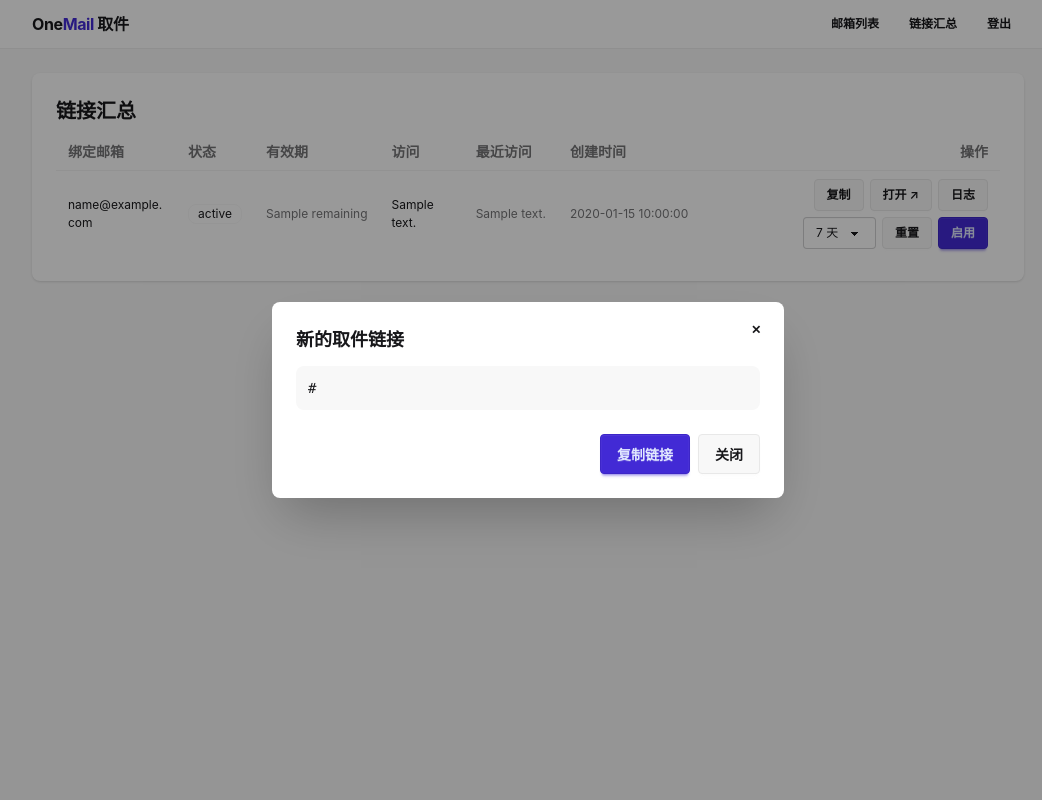
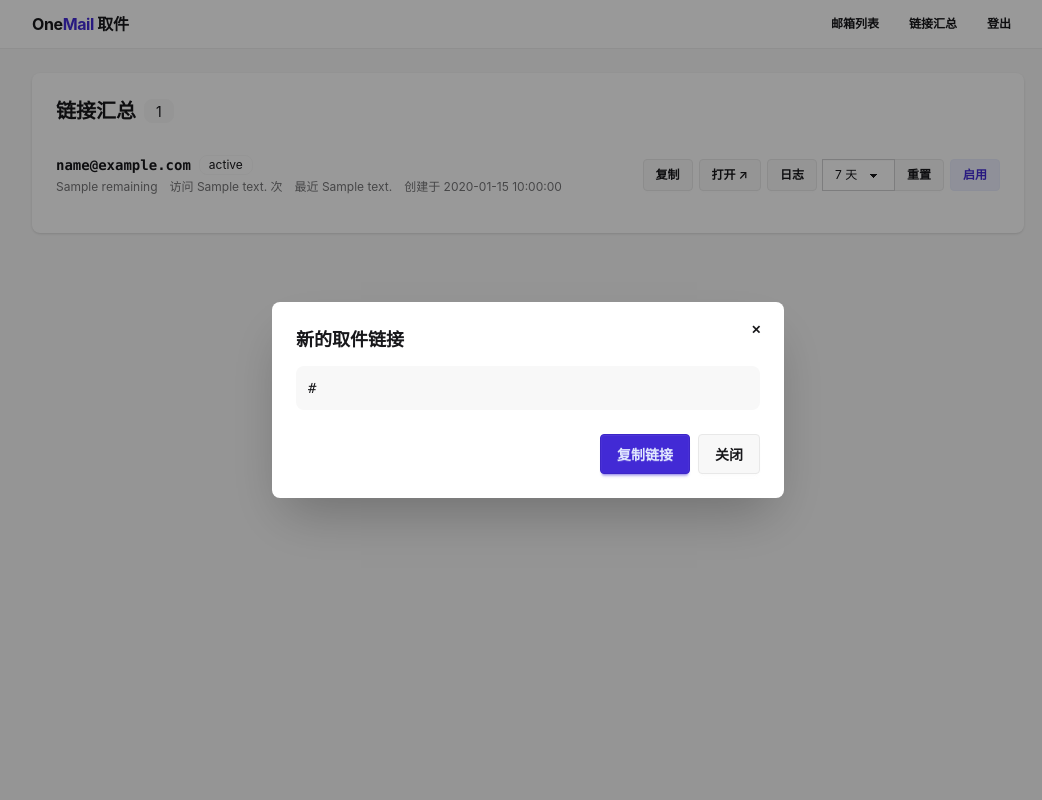
Before and after one commit to Doone-skser/one-mail, a Flask app: template templates/links.html in a window 1280 px wide. Shown: the whole page, without its empty margins (112-1154 px from the left). Run offline with Flask 3, Linux system fonts and the light colour scheme; the template is opened without the code that fills it: most values are stand-ins (such as "Sample title", 1, 10 or a date in 2020).

Commit message:
fix: 修复长文本溢出与折行,优化管理端布局
- 链接汇总由表格改为响应式列表,手机端不再挤压
- 链接详情访问日志改为列表,URL 独立显示
- 按钮/徽章禁止折行;长邮箱、主题、附件名任意处折行
- 已撤销徽章改用 badge-ghost,暗色主题下可见
- 重置有效期下拉与按钮合并为 join 组

Co-Authored-By: Claude Opus 5.5 <noreply@anthropic.com>

```diff
--- a/app.py
+++ b/app.py
@@ -565,7 +565,7 @@ def link_view(row, host, now, visits=None, last_visit=None):
                            if last_visit else '—')
     d['expired'] = link_expired(row, now)
     if not row['active']:
-        d['status'], d['status_cls'] = '已撤销', 'badge-neutral badge-soft'
+        d['status'], d['status_cls'] = '已撤销', 'badge-ghost'
     elif d['expired']:
         d['status'], d['status_cls'] = '已过期', 'badge-warning badge-soft'
     else:
--- a/src/app.css
+++ b/src/app.css
@@ -17,6 +17,12 @@
 }
 
 @layer components {
+  /* 按钮/徽章文字永不折行,也不被 flex/表格挤窄(否则会变成一字一行) */
+  .btn, .badge { white-space: nowrap; flex-shrink: 0; }
+
+  /* 列表行之间的细分隔线 */
+  .row-list > * + * { border-top: 1px solid var(--color-base-200); }
+
   /* 验证码大字:等宽 + 等宽数字,拉开字距方便抄写 */
   .code-big {
     font-family: var(--font-mono);
--- a/templates/invalid.html
+++ b/templates/invalid.html
@@ -12,7 +12,7 @@
     </svg>
     <h1 class="text-lg font-semibold mt-4">链接已被撤销</h1>
     <p class="text-sm text-base-content/60">
-      此取件链接已被管理员停用,无法继续访问{% if email %} {{ email }} 的收件箱{% endif %}。<br>
+      此取件链接已被管理员停用,无法继续访问{% if email %} <span class="wrap-anywhere">{{ email }}</span> 的收件箱{% endif %}。<br>
       如需访问,请联系管理员重新生成。
     </p>
     {% elif kind == 'notfound' %}
@@ -37,7 +37,7 @@
     </svg>
     <h1 class="text-lg font-semibold mt-4">链接已过期</h1>
     <p class="text-sm text-base-content/60">
-      这个取件链接已过有效期,无法继续访问{% if email %} {{ email }} 的收件箱{% endif %}。<br>
+      这个取件链接已过有效期,无法继续访问{% if email %} <span class="wrap-anywhere">{{ email }}</span> 的收件箱{% endif %}。<br>
       请联系管理员重新生成一个取件链接。
     </p>
     {% endif %}
--- a/templates/links.html
+++ b/templates/links.html
@@ -23,42 +23,42 @@
 {% endif %}
 <div class="card bg-base-100 shadow-sm">
   <div class="card-body">
+    <div class="flex items-center gap-2">
       <h1 class="card-title text-xl">链接汇总</h1>
-    <div class="overflow-x-auto">
-      <table class="table table-sm">
-        <thead>
-          <tr>
-            <th>绑定邮箱</th><th>状态</th><th>有效期</th><th>访问</th>
-            <th class="hide-sm">最近访问</th><th class="hide-sm">创建时间</th>
-            <th class="text-right">操作</th>
-          </tr>
-        </thead>
-        <tbody>
+      <span class="badge badge-ghost">{{ links | length }}</span>
+    </div>
+    {% if links %}
+    <div class="row-list mt-2">
       {% for l in links %}
-          <tr>
-            <td class="break-all">{{ l.email }}</td>
-            <td><span class="badge badge-sm {{ l.status_cls }}">{{ l.status }}</span></td>
-            <td class="whitespace-nowrap text-base-content/60">{{ l.remaining }}</td>
-            <td>{{ l.visits }}</td>
-            <td class="whitespace-nowrap text-base-content/60 hide-sm">{{ l.last_visit_str }}</td>
-            <td class="whitespace-nowrap text-base-content/60 hide-sm">{{ l.created_str }}</td>
-            <td>
-              <div class="flex gap-1.5 flex-wrap items-center justify-end">
+      <div class="flex flex-col lg:flex-row lg:items-center gap-x-4 gap-y-2.5 py-3.5">
+        <div class="flex-1 min-w-0">
+          <div class="flex items-center gap-2 flex-wrap">
+            <span class="font-mono text-sm font-semibold break-all">{{ l.email }}</span>
+            <span class="badge badge-sm {{ l.status_cls }}">{{ l.status }}</span>
+          </div>
+          <div class="flex flex-wrap gap-x-3 gap-y-0.5 mt-1 text-xs text-base-content/60">
+            <span class="whitespace-nowrap">{{ l.remaining }}</span>
+            <span class="whitespace-nowrap">访问 {{ l.visits }} 次</span>
+            <span class="whitespace-nowrap">最近 {{ l.last_visit_str }}</span>
+            <span class="whitespace-nowrap">创建于 {{ l.created_str }}</span>
+          </div>
+        </div>
+        <div class="flex gap-1.5 flex-wrap items-center lg:justify-end">
           <button class="btn btn-sm" onclick="copyText('{{ l.url }}', this)">复制</button>
           <a class="btn btn-sm" href="{{ l.url }}" target="_blank"
              rel="noopener noreferrer">打开 ↗</a>
           <a class="btn btn-sm" href="/admin/links/{{ l.id }}">日志</a>
           <form method="post" action="/admin/links/{{ l.id }}/reset"
-                      class="inline-flex gap-1.5 items-center">
+                class="join">
             <input type="hidden" name="csrf" value="{{ session['csrf'] }}">
             <input type="hidden" name="next" value="/admin/links">
-                  <select name="ttl" class="select select-sm w-auto">
+            <select name="ttl" class="select select-sm w-auto join-item" aria-label="重置后有效期">
               <option value="1">1 天</option>
               <option value="7" selected>7 天</option>
               <option value="30">30 天</option>
               <option value="0">永久</option>
             </select>
-                  <button class="btn btn-sm" type="submit"
+            <button class="btn btn-sm join-item" type="submit"
                     onclick="return confirm('重置后旧链接立即失效,确定?')">重置</button>
           </form>
           {% if not l.expired %}
@@ -66,22 +66,19 @@
             <input type="hidden" name="csrf" value="{{ session['csrf'] }}">
             <input type="hidden" name="next" value="/admin/links">
             {% if l.active %}
-                  <button class="btn btn-sm btn-error" type="submit">撤销</button>
+            <button class="btn btn-sm btn-warning btn-soft" type="submit">撤销</button>
             {% else %}
-                  <button class="btn btn-sm btn-primary" type="submit">启用</button>
+            <button class="btn btn-sm btn-primary btn-soft" type="submit">启用</button>
             {% endif %}
           </form>
           {% endif %}
         </div>
-            </td>
-          </tr>
+      </div>
       {% endfor %}
-          {% if not links %}
-          <tr><td colspan="7" class="text-base-content/60">还没有生成过取件链接</td></tr>
+    </div>
+    {% else %}
+    <p class="text-sm text-base-content/60 py-6 text-center">还没有生成过取件链接</p>
     {% endif %}
-        </tbody>
-      </table>
-    </div>
   </div>
 </div>
 {% endblock %}
--- a/templates/message.html
+++ b/templates/message.html
@@ -16,8 +16,8 @@
 
 <div class="card bg-base-100 shadow-sm mt-4">
   <div class="card-body">
-    <h1 class="card-title text-xl break-all">{{ subject }}</h1>
-    <dl class="grid grid-cols-[4rem_1fr] gap-y-1 text-sm mt-1">
+    <h1 class="card-title text-xl wrap-anywhere">{{ subject }}</h1>
+    <dl class="grid grid-cols-[4rem_minmax(0,1fr)] gap-y-1.5 text-sm mt-1">
       <dt class="text-base-content/60">发件人</dt><dd class="break-all">{{ from_addr }}</dd>
       <dt class="text-base-content/60">收件人</dt><dd class="break-all">{{ to_addr }}</dd>
       <dt class="text-base-content/60">日期</dt><dd>{{ date }}</dd>
@@ -59,7 +59,7 @@
         <tbody>
           {% for i, fn, size in atts %}
           <tr>
-            <td class="break-all">{{ fn }}</td>
+            <td class="wrap-anywhere">{{ fn }}</td>
             <td class="whitespace-nowrap text-base-content/60">{{ size | fmt_size }}</td>
             <td class="text-right">
               <a class="btn btn-sm"
```
Also changed, not shown: templates/admin.html (+27 -23 lines), templates/inbox.html (+6 -6 lines), templates/link_detail.html (+30 -30 lines), static/app.css. Lines whose indentation alone changed are shown as unchanged.
